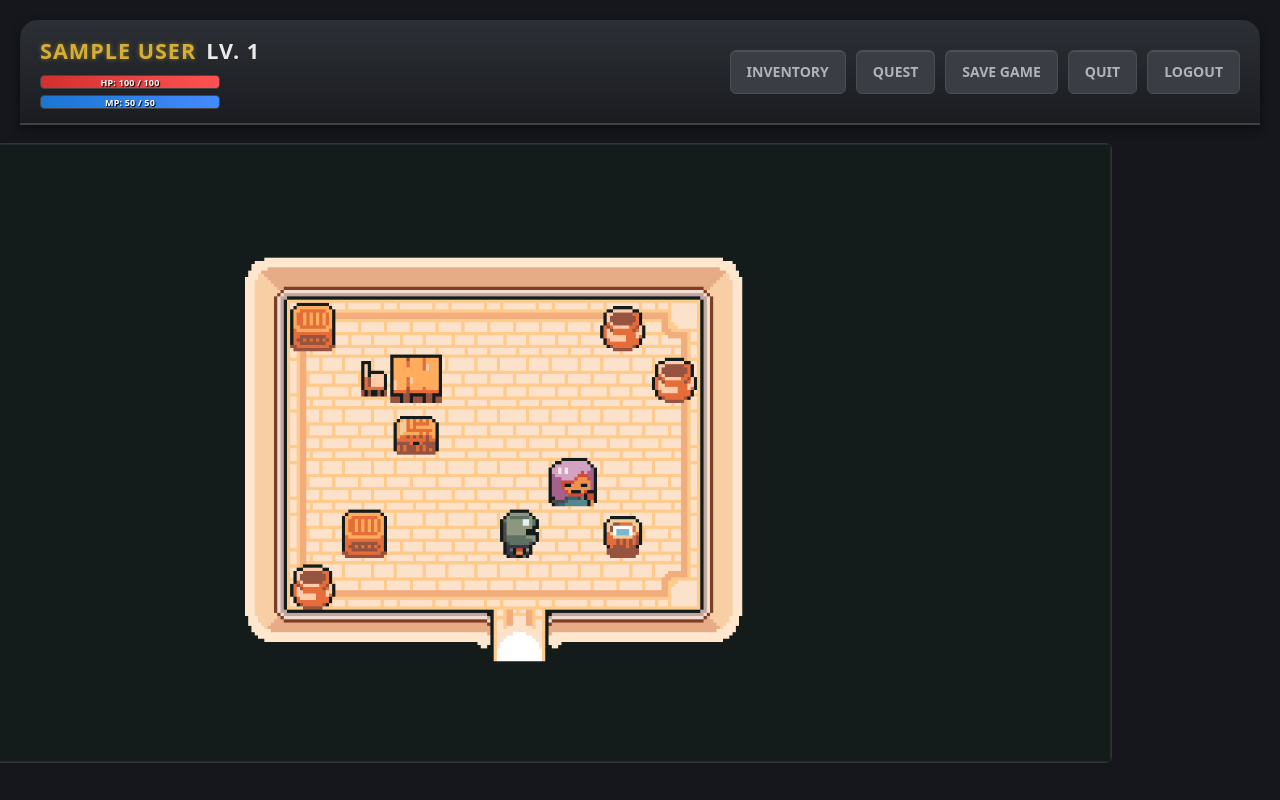
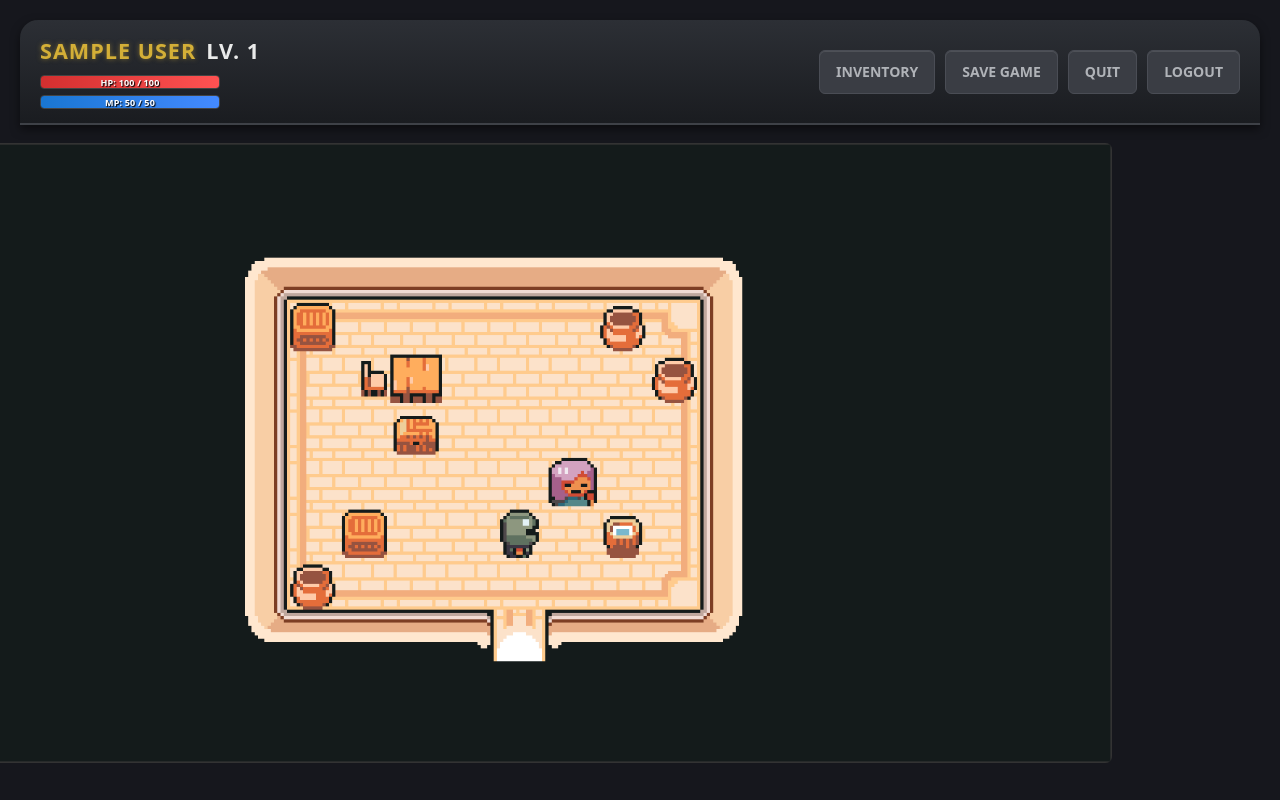
Before and after one commit to MarkDavidovich/ai-quest, a React (Vite) app in the folder frontend/: page /game in a window 1280 px wide. Built offline with nearby package versions, Linux system fonts and the light colour scheme; sample sign-in values are in the browser's storage; a web font is replaced by a local one.

Commit message:
refactor: remove Quest button and clear selection label text in Header component while adding styles for inventory header

```diff
--- a/frontend/src/components/Header/Header.jsx
+++ b/frontend/src/components/Header/Header.jsx
@@ -129,7 +129,7 @@ const Header = ({ isBattle = false, playerHp = 100, onUseItem, onSave, compactMe
         })}
       </div>
       <div className={styles.inventoryActions}>
-        <p className={styles.selectionLabel}>{selectedItem ? `Selected: ${selectedItem.name}` : "Selected: none"}</p>
+        <p className={styles.selectionLabel}>{selectedItem ? `Selected: ${selectedItem.name}` : ""}</p>
         <button type="button" className={styles.useItemButton} onClick={handleItemUsage} disabled={!selectedSlot}>
           Use Item
         </button>
@@ -141,9 +141,6 @@ const Header = ({ isBattle = false, playerHp = 100, onUseItem, onSave, compactMe
     <nav className={`${styles.nav} ${isCompact ? styles.navCompact : ""}`}>
       <button className={`${styles.navButton} ${isInventoryOpen ? styles.activeButton : ""}`} type="button" onClick={handleInventoryToggle}>
         Inventory
-      </button>
-      <button className={styles.navButton} type="button">
-        Quest
       </button>
       <button className={styles.navButton} type="button" onClick={handleSaveAndClose}>
         Save game
--- a/frontend/src/components/Header/Header.module.css
+++ b/frontend/src/components/Header/Header.module.css
@@ -290,6 +290,11 @@
   margin-bottom: 12px;
 }
 
+.inventoryHeader h3 {
+  color: #ffffff;
+  margin: 0;
+}
+
 .grid {
   display: grid;
   grid-template-columns: repeat(4, minmax(0, 1fr));
```
